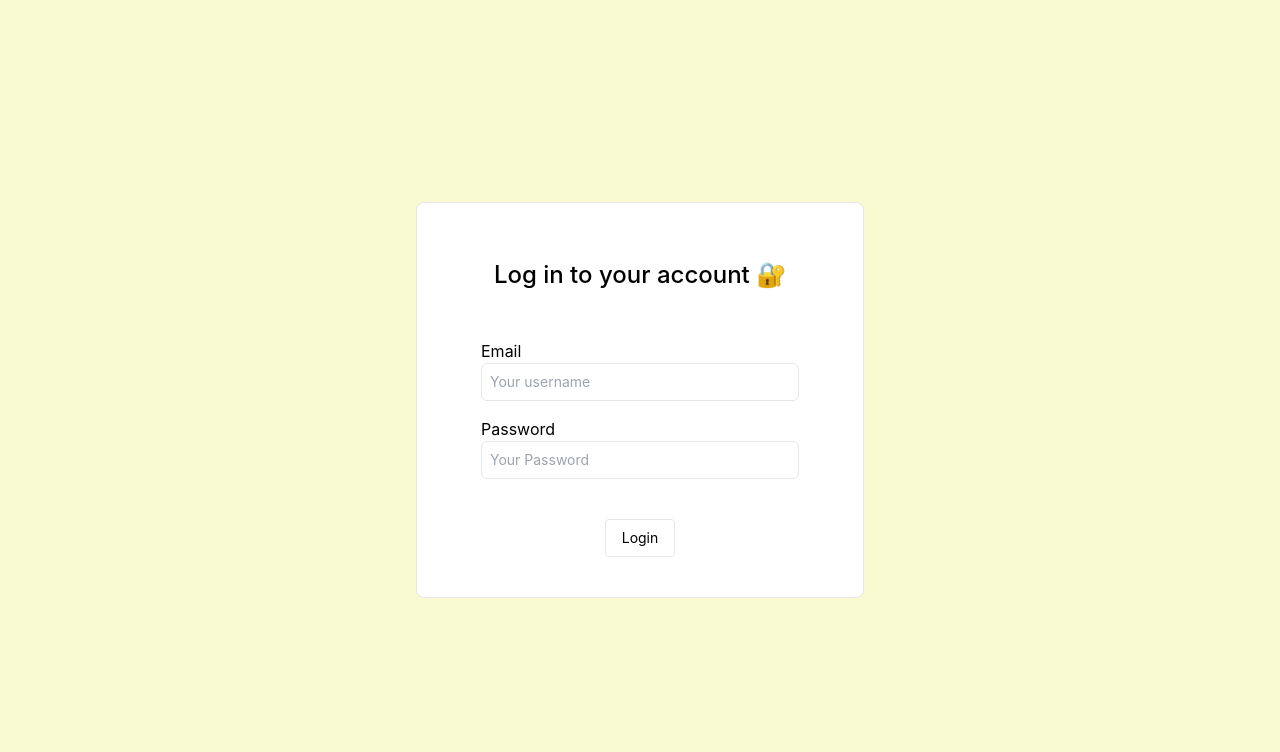
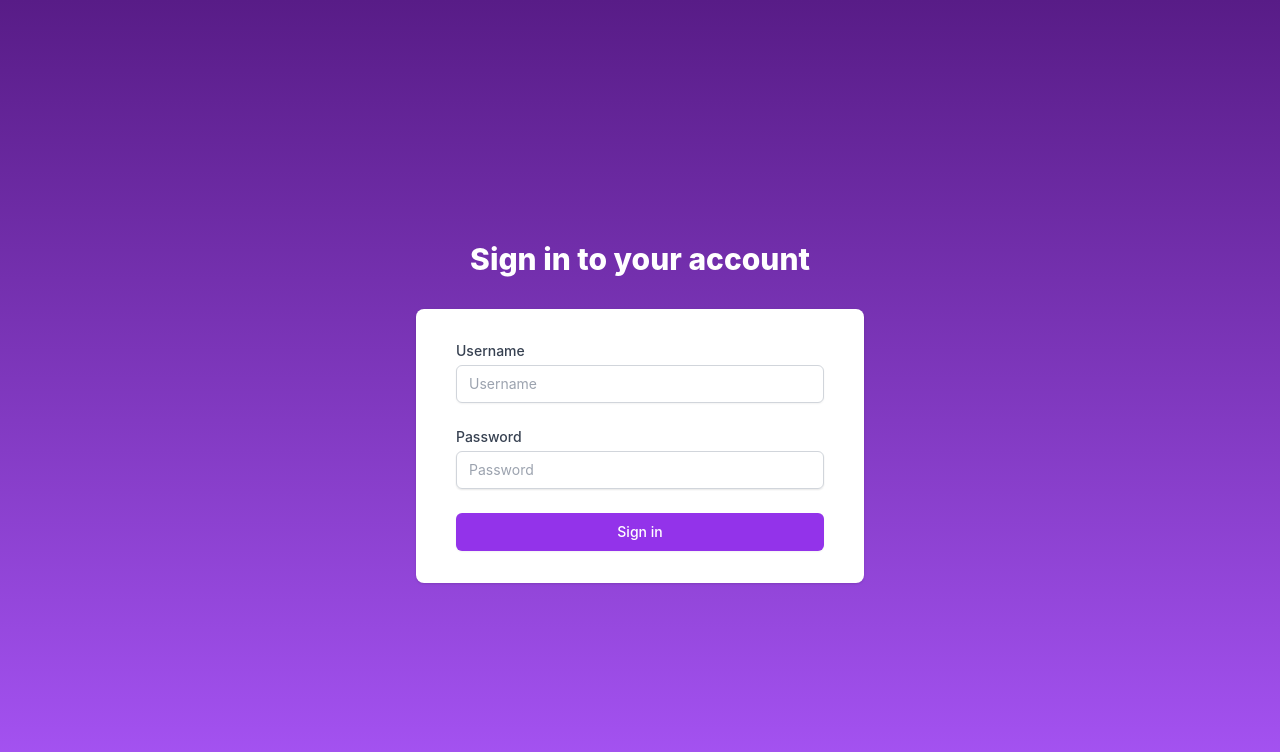
Before and after one commit to PhamTuanDuongs/Book-Store-Management, a React (Create React App) app in the folder react-app/book-store/: page /login in a window 1280 px wide. Shown: the top 752 px of the page. Built offline with nearby package versions, Linux system fonts and the light colour scheme.

Commit message:
add book detail to listbook

```diff
--- a/react-app/book-store/src/components/ListBook.js
+++ b/react-app/book-store/src/components/ListBook.js
@@ -1,8 +1,8 @@
-import React, { useEffect, useState } from 'react'
-import BookService from '../services/BookService';
-
+import React, { useEffect, useState } from "react";
+import BookService from "../services/BookService";
+import { useNavigate } from "react-router-dom";
 const ListBook = () => {
-  const [loading, setLoading] = useState('');
+  const [loading, setLoading] = useState("");
   const [books, setBooks] = useState([]);
   const [search, setSearch] = useState('');
   var pageView = sessionStorage.getItem("pageView");
@@ -54,8 +54,23 @@ const ListBook = () => {
             ))}
           </div>
         )}
+        <button
+          onClick={handleSort}
+          className="bg-red-500 hover:bg-red-700 text-white font-bold py-2 px-4 rounded mb-4"
+        >
+          Sort
+        </button>
+        {!loading &&
+          renderBooks(
+            sorted
+              ? reverse
+                ? books.reverse()
+                : [...books].sort((a, b) => a.isApproved - b.isApproved)
+              : books
+          )}
       </div>
     </>
-  )
-}
+  );
+};
+
 export default ListBook;
--- a/react-app/book-store/src/components/Login.js
+++ b/react-app/book-store/src/components/Login.js
@@ -1,105 +1,115 @@
-import React, { useState } from 'react';
-import { useNavigate } from 'react-router-dom';
+
+import { useState } from "react";
+import { useNavigate } from "react-router-dom";
+import { toast } from "react-toastify";
 
 function Login() {
-  const [username, setUsername] = useState('');
-  const [password, setPassword] = useState('');
-  const [notification, setNotification] = useState('');
+  const [username, setUsername] = useState("");
+  const [password, setPassword] = useState("");
   const navigate = useNavigate();
 
-
-  const proceedLogin = (e) => {
+  // Handle form submission
+  const handleSubmit = (e) => {
     e.preventDefault();
-    if (validate()) {
-      fetch('http://localhost:9999/users/login', {
-        method: 'POST',
-        headers: { 'Content-Type': 'application/json' },
-        body: JSON.stringify({ username, password }),
-      })
-        .then((res) => {
-          if (!res.ok) {
-            throw new Error('Network response was not ok');
-          }
-          return res.json();
-        })
-        .then((resp) => {
-          if (Object.keys(resp).length === 0) {
-            setNotification('Please enter valid credentials');
+    if (validateInputs()) {
+      fetch(`http://localhost:9999/users/login/${username}`)
+        .then((res) => res.json())
+        .then((data) => {
+          if (Object.keys(data).length === 0) {
+            toast.error("Please enter a valid username.");
+          } else if (data.password !== password) {
+            toast.error("Please enter a valid password.");
           } else {
-            setNotification('Login successful!');
-            sessionStorage.setItem('pageView', resp.username);
-            sessionStorage.setItem('role', JSON.stringify(resp.roles[0].roleName));
-            onCustomButtonClick();
+            toast.success("Successfully logged in!");
+            sessionStorage.setItem("pageView", username);
+            navigate("/homepage");
           }
         })
         .catch((err) => {
-          setNotification(`Login failed`);
+          toast.error(`Login failed due to: ${err.message}`);
         });
     }
   };
 
-  const onCustomButtonClick = () => {
-    navigate('/homepage');
-  };
-
-  const validate = () => {
-    let result = true;
-    if (username === '' || username === null) {
-      result = false;
-      setNotification('Please enter username');
+  // Validate input fields
+  const validateInputs = () => {
+    let isValid = true;
+    if (!username.trim()) {
+      toast.warning("Please enter your username.");
+      isValid = false;
     }
-    if (password === '' || password === null) {
-      result = false;
-      setNotification('Please enter password');
+    if (!password.trim()) {
+      toast.warning("Please enter your password.");
+      isValid = false;
     }
-    return result;
+    return isValid;
   };
 
   return (
-    <div className='h-screen flex bg-gray-bg1'>
-      <div className='w-full max-w-md m-auto bg-white rounded-lg border border-primaryBorder shadow-default py-10 px-16'>
-        <h1 className='text-2xl font-medium text-primary mt-4 mb-12 text-center'>
-          Log in to your account 🔐
-        </h1>
+    <div className="min-h-screen bg-gradient-to-b from-purple-900 to-purple-500 flex flex-col justify-center py-12 sm:px-6 lg:px-8">
+      <div className="sm:mx-auto sm:w-full sm:max-w-md">
+        <h2 className="mt-6 text-center text-3xl font-extrabold text-white">
+          Sign in to your account
+        </h2>
+      </div>
 
-        {notification !== '' && (
-          <div className='bg-red-200 p-3 mb-3 text-red-800 rounded-md'>
-            {notification}
-          </div>
-        )}
-
-        <form onSubmit={proceedLogin}>
+      <div className="mt-8 sm:mx-auto sm:w-full sm:max-w-md">
+        <div className="bg-white py-8 px-4 shadow sm:rounded-lg sm:px-10">
+          <form className="space-y-6" onSubmit={handleSubmit}>
             <div>
-            <label htmlFor='email'>Email</label>
+              <label
+                htmlFor="username"
+                className="block text-sm font-medium text-gray-700"
+              >
+                Username
+              </label>
+              <div className="mt-1">
                 <input
+                  id="username"
+                  name="username"
+                  type="text"
+                  autoComplete="username"
+                  required
+                  value={username}
                   onChange={(e) => setUsername(e.target.value)}
-              type='text'
-              className={`w-full p-2 text-primary border rounded-md outline-none text-sm transition duration-150 ease-in-out mb-4`}
-              id='text'
-              required
-              placeholder='Your username'
+                  className="appearance-none block w-full px-3 py-2 border border-gray-300 rounded-md shadow-sm placeholder-gray-400 focus:outline-none focus:ring-purple-500 focus:border-purple-500 sm:text-sm"
+                  placeholder="Username"
                 />
               </div>
+            </div>
+
             <div>
-            <label htmlFor='password'>Password</label>
+              <label
+                htmlFor="password"
+                className="block text-sm font-medium text-gray-700"
+              >
+                Password
+              </label>
+              <div className="mt-1 relative rounded-md shadow-sm">
                 <input
+                  id="password"
+                  name="password"
+                  type="password"
+                  autoComplete="current-password"
+                  required
+                  value={password}
                   onChange={(e) => setPassword(e.target.value)}
-              type='password'
-              className={`w-full p-2 text-primary border rounded-md outline-none text-sm transition duration-150 ease-in-out mb-4`}
-              id='password'
-              required
-              placeholder='Your Password'
+                  className="appearance-none block w-full px-3 py-2 border border-gray-300 rounded-md shadow-sm placeholder-gray-400 focus:outline-none focus:ring-purple-500 focus:border-purple-500 sm:text-sm"
+                  placeholder="Password"
                 />
               </div>
+            </div>
 
-          <div className='flex justify-center items-center mt-6'>
+            <div>
               <button
-              className={`bg-green py-2 px-4 text-sm text-black rounded border border-green focus:outline-none focus:border-green-dark`}
+                type="submit"
+                className="w-full flex justify-center py-2 px-4 border border-transparent rounded-md shadow-sm text-sm font-medium text-white bg-purple-600 hover:bg-purple-700 focus:outline-none focus:ring-2 focus:ring-offset-2 focus:ring-purple-500"
               >
-              Login
+                Sign in
               </button>
             </div>
           </form>
+        </div>
       </div>
     </div>
   );
```
Lines whose indentation alone changed are shown as unchanged.
